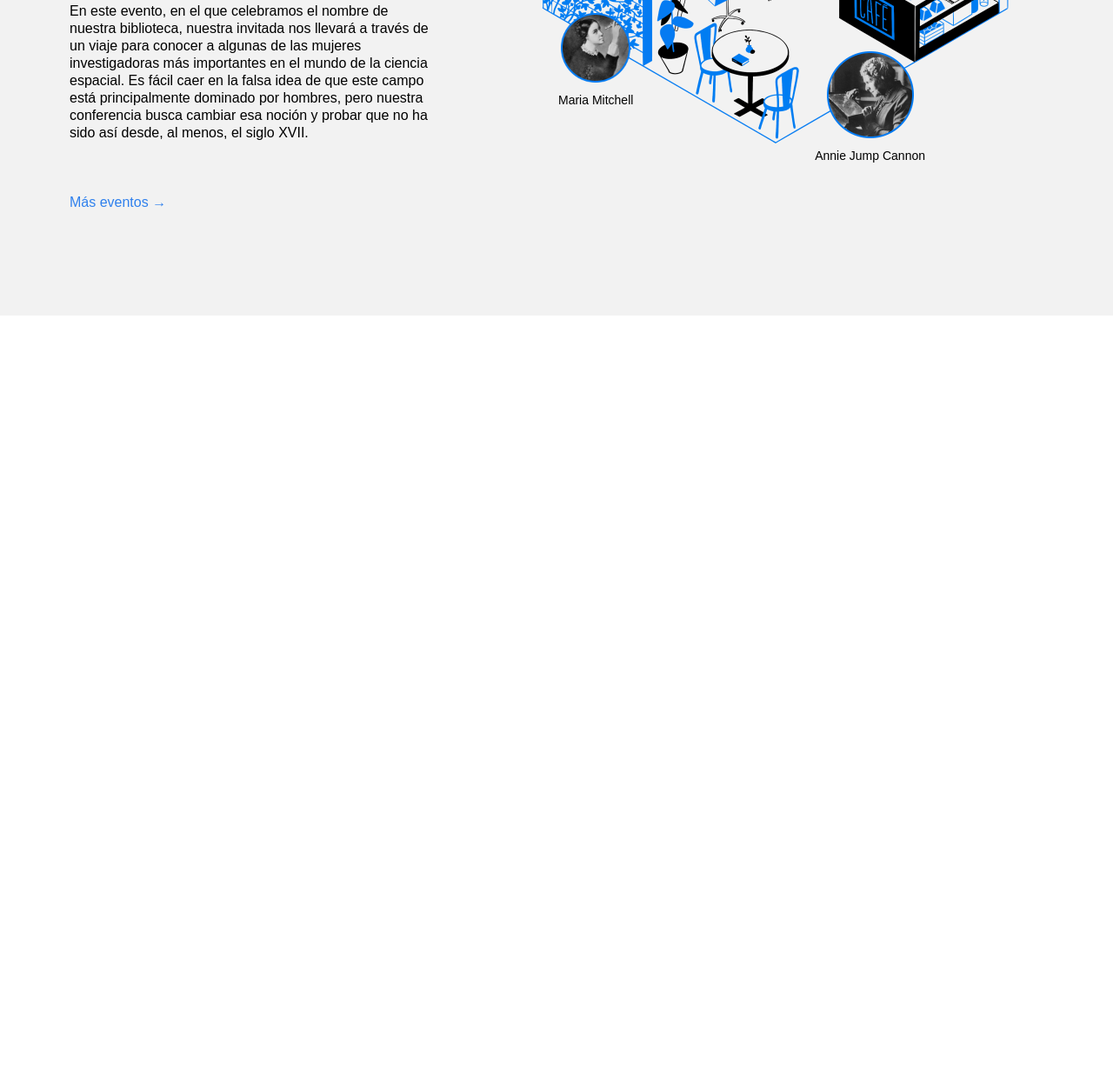
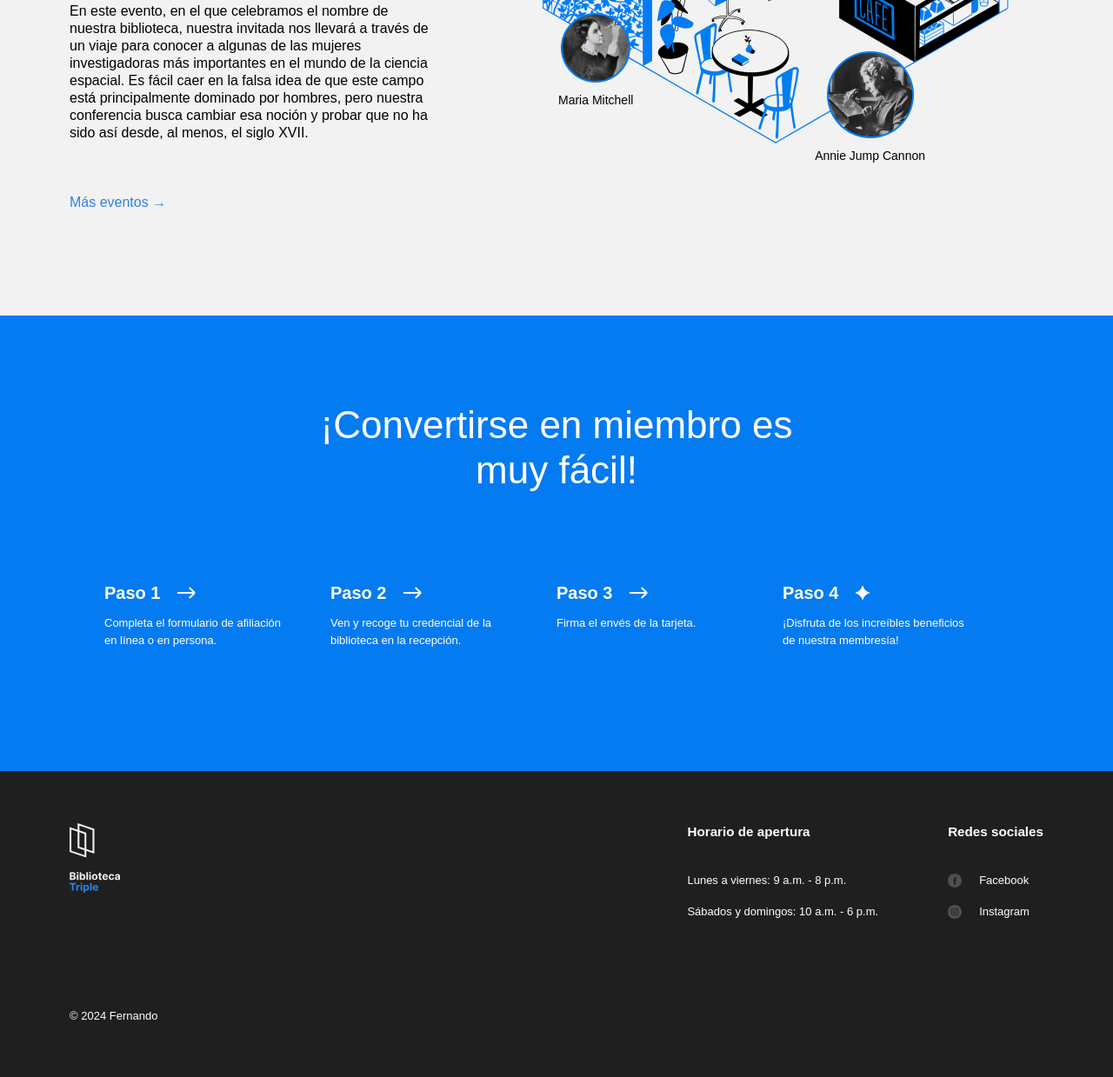
Before and after one commit to ferni2309/web_project_library_es, a plain HTML site: page index.html in a window 1280 px wide. Shown: the part 2575-3814 px from the top of the page at 87% size. Before the commit the page ends 2938 px from the top, so only its background shows below. Drawn offline with Linux system fonts and the light colour scheme.

Commit message:
Se agrego una sección membership y el footer, con su respectivos estilos css

```diff
--- a/index.html
+++ b/index.html
@@ -27,12 +27,10 @@
               <a class="nav__link" href="#events">Eventos</a>
             </li>
             <li>
-              <a class="nav__link" href="#staff__Conviértete-en-miembro"
-                >Conviértete en miembro</a
-              >
+              <a class="nav__link" href="#membership">Conviértete en miembro</a>
             </li>
             <li>
-              <a class="nav__link" href="#staff__Contactos">Contactos</a>
+              <a class="nav__link" href="#footer">Contactos</a>
             </li>
           </ul>
         </nav>
@@ -211,7 +209,110 @@
             </div>
           </div>
         </section>
+        <section class="membership" id="membership">
+          <h2 class="membership__title">
+            ¡Convertirse en miembro es muy fácil!
+          </h2>
+          <ul class="membership__steps">
+            <li class="step">
+              <h3 class="step__title">
+                Paso 1
+                <img
+                  src="./images/icon_step_forward.svg"
+                  alt="icon forward"
+                  class="step__icon"
+                />
+              </h3>
+              <p class="step__description">
+                Completa el formulario de afiliación en línea o en persona.
+              </p>
+            </li>
+            <li class="step">
+              <h3 class="step__title">
+                Paso 2
+                <img
+                  src="./images/icon_step_forward.svg"
+                  alt="icon forward"
+                  class="step__icon"
+                />
+              </h3>
+              <p class="step__description">
+                Ven y recoge tu credencial de la biblioteca en la recepción.
+              </p>
+            </li>
+            <li class="step">
+              <h3 class="step__title">
+                Paso 3
+                <img
+                  src="./images/icon_step_forward.svg"
+                  alt="icon forward"
+                  class="step__icon"
+                />
+              </h3>
+              <p class="step__description">Firma el envés de la tarjeta.</p>
+            </li>
+            <li class="step">
+              <h3 class="step__title">
+                Paso 4
+                <img
+                  src="./images/icon_step_finish.svg"
+                  alt="icon finish"
+                  class="step__icon"
+                />
+              </h3>
+              <p class="step__description">
+                ¡Disfruta de los increíbles beneficios de nuestra membresía!
+              </p>
+            </li>
+          </ul>
+        </section>
       </main>
+      <footer class="footer" id="footer">
+        <div class="footer__columns">
+          <div class="footer__column">
+            <img
+              src="./images/logo_white.svg"
+              alt="incon logo white"
+              class="footer__logo"
+            />
+          </div>
+          <div class="footer__column footer__column_content_hours">
+            <h3 class="footer__column-heading">Horario de apertura</h3>
+            <ul class="footer__list">
+              <li class="footer__list-item">
+                Lunes a viernes: 9 a.m. - 8 p.m.
+              </li>
+              <li class="footer__list-item">
+                Sábados y domingos: 10 a.m. - 6 p.m.
+              </li>
+            </ul>
+          </div>
+          <div class="footer__column footer__column_content_social">
+            <h3 class="footer__column-heading">Redes sociales</h3>
+            <ul class="footer__list">
+              <li class="footer__list-item">
+                <a class="footer__column-link" href="#"
+                  ><img
+                    src="./images/facebook_white.svg"
+                    alt="icon facebook_white"
+                    class="footer__social-icon"
+                  />Facebook</a
+                >
+              </li>
+              <li class="footer__list-item">
+                <a class="footer__column-link" href="#"
+                  ><img
+                    src="./images/instagram_white.svg"
+                    alt="icon instagram_white"
+                    class="footer__social-icon"
+                  />Instagram</a
+                >
+              </li>
+            </ul>
+          </div>
+        </div>
+        <p class="footer__copyright">© 2024 Fernando</p>
+      </footer>
     </div>
   </body>
 </html>
--- a/styles/style.css
+++ b/styles/style.css
@@ -288,3 +288,115 @@
   font-size: 14px;
   margin: 0;
 }
+
+.membership {
+  padding: 100px 0 140px;
+  background-color: #057bf2;
+  color: #fff;
+}
+
+.membership__title {
+  max-width: 574px;
+  margin: 0 auto;
+  text-align: center;
+  font-size: 44px;
+  font-weight: 500;
+  line-height: 52px;
+}
+
+.membership__steps {
+  list-style-type: none;
+  padding: 0;
+  margin: 100px 0 0;
+  display: flex;
+  justify-content: center;
+}
+
+.step {
+  flex-basis: 220px;
+  margin-right: 40px;
+}
+
+.step__title {
+  margin: 0;
+  font-size: 20px;
+  line-height: 30px;
+  font-weight: 700;
+  display: flex;
+  align-items: center;
+}
+
+.step__icon {
+  margin-left: 20px;
+}
+
+.step__description {
+  font-size: small;
+  margin: 10px 0 0;
+}
+
+.footer {
+  color: #fff;
+  background-color: #1f1f1f;
+  padding: 60px 80px;
+}
+
+.footer__columns {
+  display: flex;
+  justify-content: center;
+}
+
+.footer__column_content_hours {
+  font-size: small;
+  right: 250px;
+  margin-left: auto;
+}
+
+.footer__column_content_social {
+  font-size: small;
+  margin-left: 80px;
+}
+
+.footer__logo {
+  height: 80px;
+  width: 58px;
+}
+
+.footer__column-heading {
+  margin-top: 0;
+  margin-bottom: 20px;
+}
+
+.footer__list {
+  list-style-type: none;
+  padding: 0;
+  margin: 0;
+}
+
+.footer__list-item {
+  display: flex;
+  flex-wrap: wrap;
+  gap: 10px;
+  padding: 16px 0 0 0;
+}
+
+.footer__column-link {
+  display: flex;
+  color: white;
+  text-decoration: none;
+  column-gap: 10px;
+  align-items: center;
+}
+
+.footer__social-icon {
+  padding-right: 10px;
+  padding-bottom: 0;
+  height: 16px;
+  width: 16px;
+}
+
+.footer__copyright {
+  margin-top: 100px;
+  margin-bottom: 0;
+  font-size: small;
+}
```
